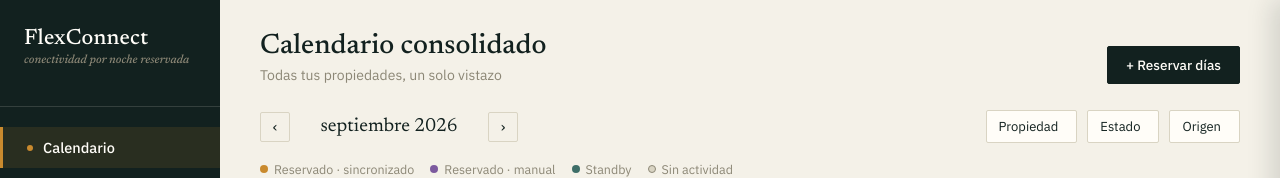
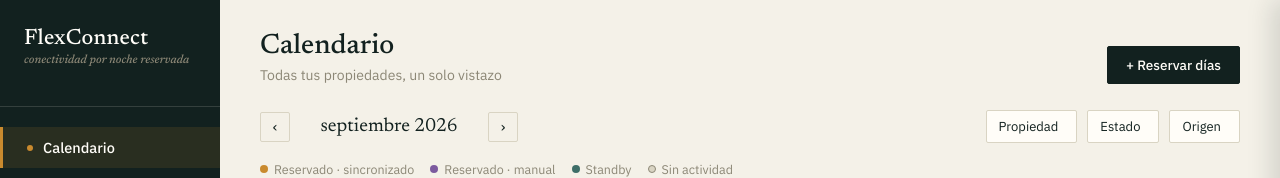
Before and after one commit to javier-mi/flex_connect, a plain HTML site: page index.html in a window 1280 px wide. Shown: the top 178 px of the page. Drawn offline with Linux system fonts and the light colour scheme.

Commit message:
Update index.html

```diff
--- a/index.html
+++ b/index.html
@@ -295,11 +295,11 @@
   <!-- MAIN -->
   <main class="main">
 
-    <!-- ===================== VISTA 1: CALENDARIO CONSOLIDADO ===================== -->
+    <!-- ===================== VISTA 1: CALENDARIO ===================== -->
     <section class="view active" id="view-calendar">
       <div class="page-head">
         <div>
-          <h2>Calendario consolidado</h2>
+          <h2>Calendario</h2>
           <div class="sub">Todas tus propiedades, un solo vistazo</div>
         </div>
         <button class="btn" onclick="openReserveModal()">+ Reservar días</button>
@@ -506,7 +506,7 @@ function updateFilterCounts(){
   document.getElementById('originFilterCount').textContent = origins.length<2 ? `(${origins.length})` : '';
 }
 
-/* ============ CALENDARIO CONSOLIDADO ============ */
+/* ============ CALENDARIO ============ */
 function changeMonth(delta){
   viewMonth += delta;
   if(viewMonth<0){viewMonth=11; viewYear--;}
```
